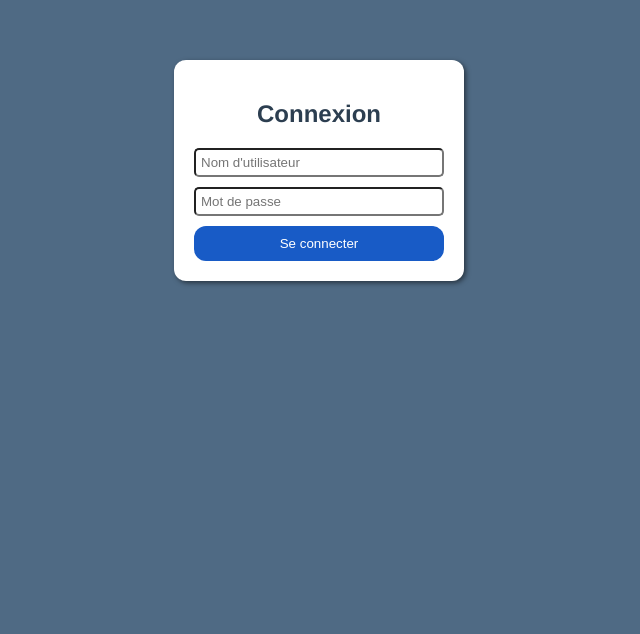
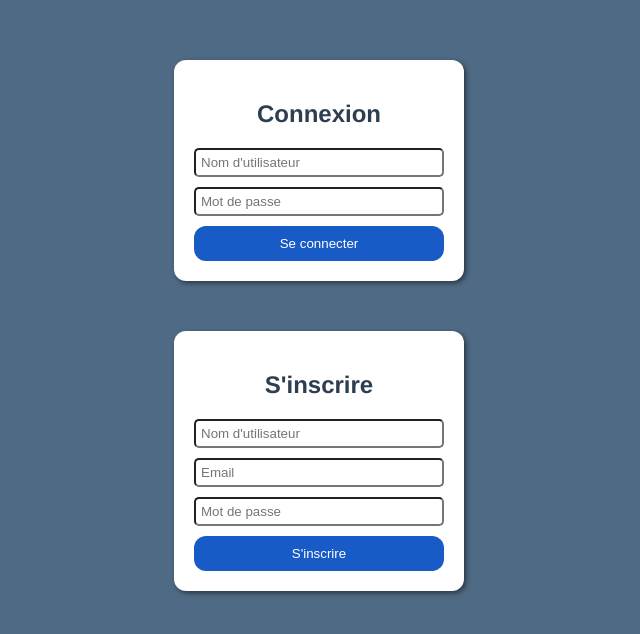
Before and after one commit to GALLIC-A/COUDIERE_GALLIC_Projet_DDD, a Vue app in the folder Frontend/app/: page /login in a window 1280 px wide. Shown: the top 634 px of the page, without its empty margins (329-969 px from the left). Built offline with nearby package versions, Linux system fonts and the light colour scheme.

Commit message:
ajout de l'inscription

```diff
--- a/Frontend/app/src/App.vue
+++ b/Frontend/app/src/App.vue
@@ -23,5 +23,8 @@ body{
   margin-top: 60px;
   display: flex;
   justify-content: center;
+  flex-direction: column;
+  align-items: center;
+  gap: 50px;
 }
 </style>
--- a/Frontend/app/src/vues/VueAuth.vue
+++ b/Frontend/app/src/vues/VueAuth.vue
@@ -8,6 +8,18 @@
       </form>
       <p v-if="error" class="error">{{ error }}</p>
     </div>
+
+    <div class="login-form">
+      <h2>S'inscrire</h2>
+      <form @submit.prevent="register">
+        <input type="text" v-model="newUsername" placeholder="Nom d'utilisateur" required />
+        <input type="email" v-model="email" placeholder="Email" required />
+        <input type="password" v-model="newPassword" placeholder="Mot de passe" required />
+        <button type="submit">S'inscrire</button>
+      </form>
+      <p v-if="registerError" class="error">{{ registerError }}</p>
+      <p v-if="registerSuccess" class="success">{{ registerSuccess }}</p>
+    </div>
   </template>
 
   <script setup>
@@ -17,9 +29,17 @@
 
   const router = useRouter()
 
+  // Connexion
   const username = ref('')
   const password = ref('')
   const error = ref(null)
+
+  // Inscription
+  const newUsername = ref('')
+  const email = ref('')
+  const newPassword = ref('')
+  const registerError = ref(null)
+  const registerSuccess = ref(null)
 
   const login = async () => {
     error.value = null
@@ -28,13 +48,12 @@
         username: username.value,
         password: password.value,
       })
-      const { access_token, refresh_token, role } = response.data
-      // Stocke les tokens (attention à la sécurité selon contexte)
+      const { access_token, refresh_token, user } = response.data
+
       localStorage.setItem('access_token', access_token)
       localStorage.setItem('refresh_token', refresh_token)
 
-      // Redirection ou autres actions
-      console.log(role)
+      let role = user.role
 
       switch (role) {
         case "1":
@@ -50,14 +69,27 @@
           router.push('/client')
           break
         default:
-    // Optionnel : rediriger ou gérer un cas inattendu
           router.push('/login')
           break
       }
-
-
     } catch (err) {
       error.value = 'Erreur de connexion : ' + (err.response?.data?.message || err.message)
+    }
+  }
+
+  const register = async () => {
+    registerError.value = null
+    registerSuccess.value = null
+    try {
+      await axios.post('http://localhost:8000/api/users/register/', {
+        username: newUsername.value,
+        email: email.value,
+        password: newPassword.value,
+      })
+      registerSuccess.value = "Inscription réussie ! Vous pouvez maintenant vous connecter."
+    } catch (err) {
+        alert('Erreur d\'inscription :')
+      registerError.value = 'Erreur d\'inscription : ' + (err.response?.data?.message || err.message)
     }
   }
   </script>
@@ -70,9 +102,7 @@
     box-shadow: 2px 2px 5px rgba(0, 0, 0, 0.5);
     padding: 20px;
     background-color: white;
-
     width: 250px;
-    margin: auto;
   }
   form{
     display: flex;
--- a/Frontend/app/src/vues/VueClient.vue
+++ b/Frontend/app/src/vues/VueClient.vue
@@ -1,5 +1,21 @@
 <template>
-    Client
+    <div>
+        <h1>Entrez un trajet</h1>
+        <span>Départ</span>
+        <input type="text">
+        <span>Destination</span>
+        <input type="text">
+        <button type="submit">Rechercher</button>
+    </div>
+    <div>
+        <h1>Vos recommandations</h1>
+        <ul>
+            <li>Musique 1</li>
+            <li>Musique 2</li>
+            <li>Musique 3</li>
+            <li>Musique 4</li>
+        </ul>
+    </div>
 </template>
 
 <script>
```
Lines whose indentation alone changed are shown as unchanged.
